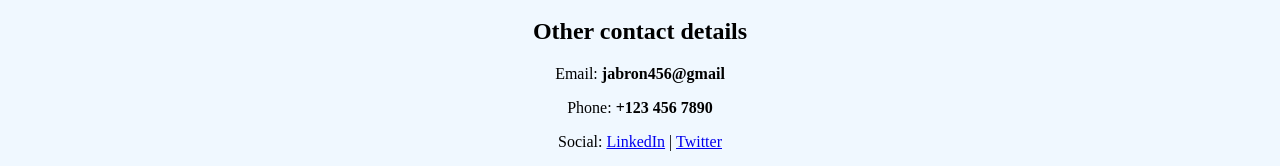
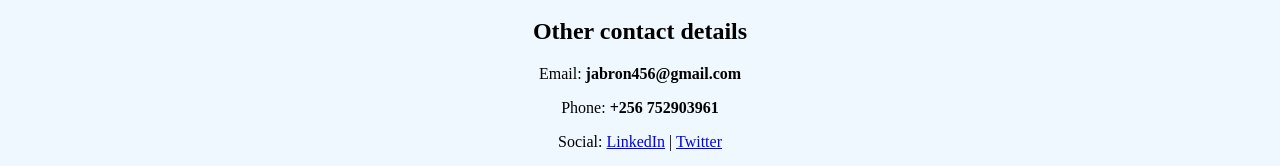
Before and after one commit to JABRONUG/waiswa-jabron-profile-website, a plain HTML site: page Contact me.html in a window 1280 px wide. Shown: the part 690-856 px from the top of the page. Drawn offline with Linux system fonts and the light colour scheme.

Commit message:
Update Contact me.html

```diff
--- a/Contact me.html
+++ b/Contact me.html
@@ -54,10 +54,11 @@
   </form>
 
   <h2>Other contact details</h2>
-  <p>Email: <strong>jabron456@gmail</strong></p>
-  <p>Phone: <strong>+123 456 7890</strong></p>
+  <p>Email: <strong>jabron456@gmail.com</strong></p>
+  <p>Phone: <strong>+256 752903961</strong></p>
   <p>Social: <a href="https://www.facebook.com/">LinkedIn</a> | <a href="https://twitter.com/">Twitter</a></p>
 
   <p><a href="index.html" >Back to Home</a></p>
 </body>
+
 </html>
```
